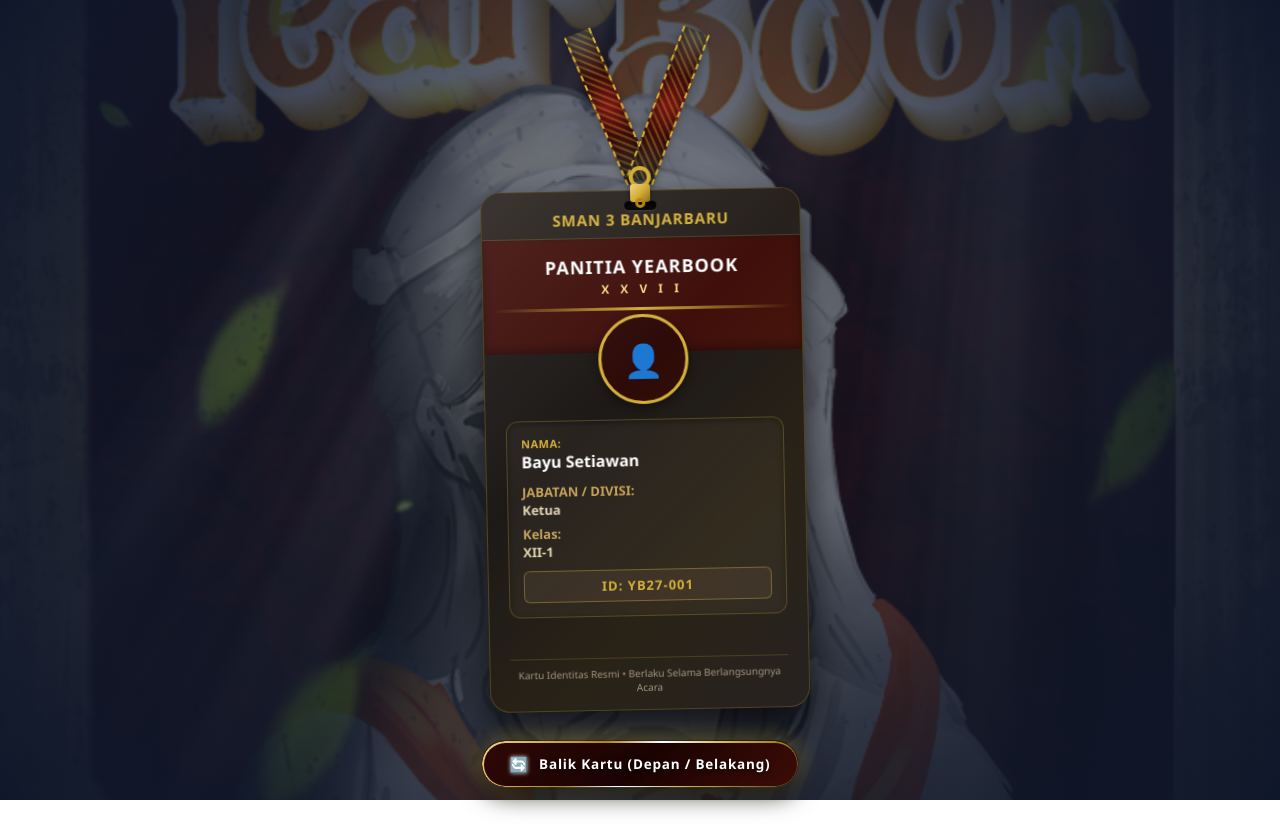
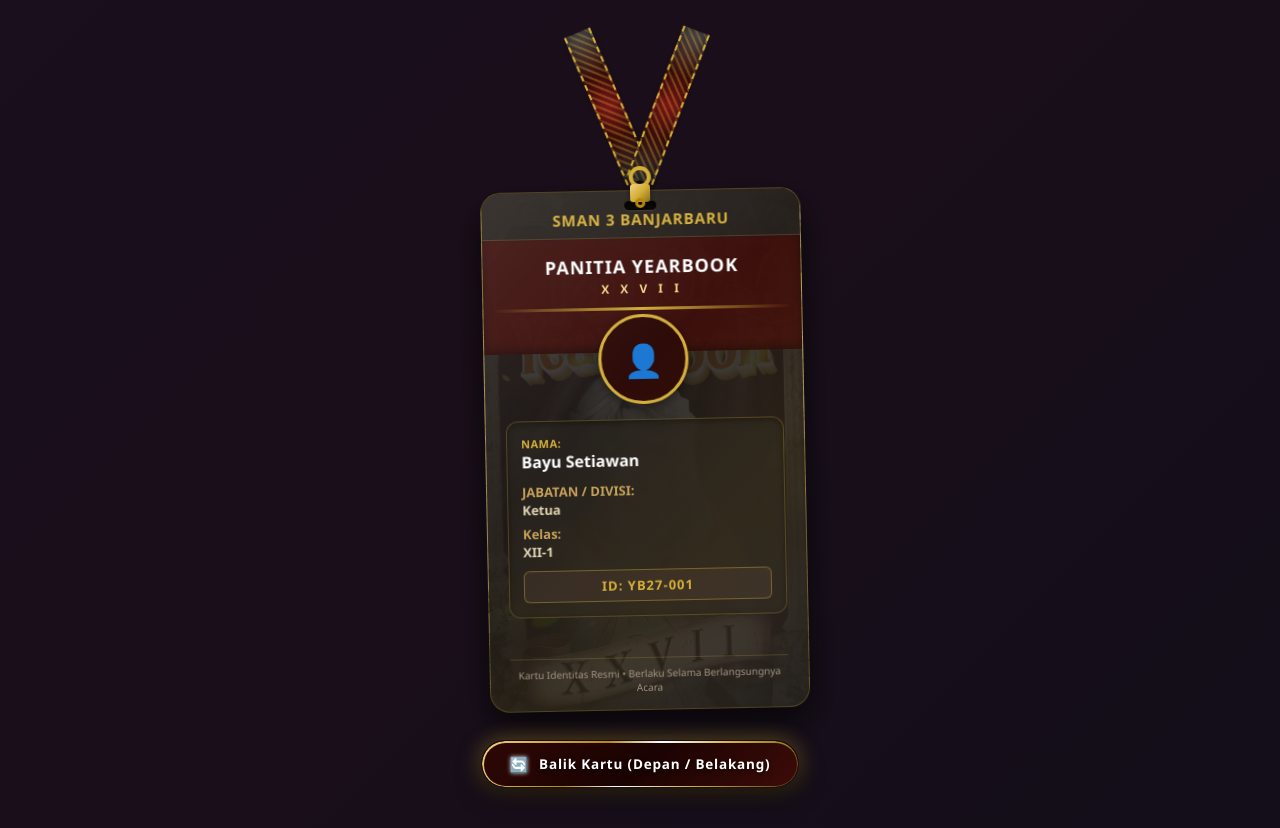
Before and after one commit to azibaminuddin39-arch/Panitiayearbook, a plain HTML site: page index.html in a window 1280 px wide. Drawn offline with Linux system fonts and the light colour scheme; a script that the page names is missing.

Commit message:
Update style.css

```diff
--- a/style.css
+++ b/style.css
@@ -7,6 +7,7 @@
   font-family: 'Segoe UI', Tahoma, Geneva, Verdana, sans-serif;
 }
 
+/* BACKGROUND UTAMA: GRADASI ANIMASI BERGERAK (MODERN CLASSIC SIMPLE) */
 body {
   color: #f8fafc;
   display: flex;
@@ -17,21 +18,15 @@ body {
   padding: 40px 20px;
   overflow-x: hidden;
   position: relative;
+  background: linear-gradient(-45deg, #0b0f19, #1a0e1a, #161224, #0d1520);
+  background-size: 400% 400%;
+  animation: gradientBG 15s ease infinite;
 }
 
-/* FIX BACKGROUND ANTI-ZOOM PADA MOBILE */
-body::before {
-  content: '';
-  position: fixed;
-  top: 0;
-  left: 0;
-  width: 100%;
-  height: 100%;
-  z-index: -1;
-  background:
-    radial-gradient(circle at center, rgba(15, 23, 42, 0.4) 0%, rgba(15, 23, 42, 0.88) 75%, #0f172a 100%),
-    url('tarot idcard.png') center/cover no-repeat;
-  pointer-events: none;
+@keyframes gradientBG {
+  0% { background-position: 0% 50%; }
+  50% { background-position: 100% 50%; }
+  100% { background-position: 0% 50%; }
 }
 
 /* 1. ANIMASI AYUNAN PENDULUM HALUS */
@@ -228,14 +223,21 @@ body::before {
   opacity: 1;
 }
 
-/* 5. SISI DEPAN (CLASSIC DARK ELEGANT) */
+/* 5. SISI DEPAN (CLASSIC DARK ELEGANT DENGAN GAMBAR LATAR HALUS) */
 .card-front {
   background-color: #1a1614;
+  /* Gambar latar belakang halus khusus di bagian kartu depan */
+  background-image:
+    linear-gradient(rgba(26, 22, 20, 0.88), rgba(26, 22, 20, 0.88)),
+    url('tarot idcard.png');
+  background-size: cover;
+  background-position: center;
+  background-repeat: no-repeat;
   border: 1px solid rgba(212, 175, 55, 0.3);
 }
 
 .header-top {
-  background-color: #241e1a;
+  background-color: rgba(36, 30, 26, 0.85);
   text-align: center;
   padding: 18px 0 8px 0;
   font-size: 13px;
@@ -246,7 +248,7 @@ body::before {
 }
 
 .header-banner {
-  background-color: #3d0c08;
+  background-color: rgba(61, 12, 8, 0.9);
   color: #ffffff;
   text-align: center;
   padding: 16px 10px 42px 10px;
@@ -306,11 +308,12 @@ body::before {
 }
 
 .info-box {
-  background-color: #25201c;
+  background-color: rgba(37, 32, 28, 0.85);
   border: 1px solid rgba(212, 175, 55, 0.25);
   border-radius: 12px;
   padding: 14px;
   box-shadow: inset 0 2px 6px rgba(0,0,0,0.4);
+  backdrop-filter: blur(2px);
 }
 
 .field-label {
@@ -346,7 +349,7 @@ body::before {
 }
 
 .id-tag {
-  background-color: #332a24;
+  background-color: rgba(51, 42, 36, 0.9);
   border: 1px solid rgba(212, 175, 55, 0.4);
   border-radius: 6px;
   padding: 6px;
@@ -483,7 +486,7 @@ body::before {
   margin-top: 10px;
 }
 
-/* 7. DEKORASI & EFEK TOMBOL BALIK KARTU (CLASSIC ELEGANT) */
+/* 7. DEKORASI & EFEK TOMBOL BALIK KARTU */
 @keyframes goldShimmerSweep {
   0% {
     transform: translateX(-150%) rotate(25deg);
@@ -511,8 +514,8 @@ body::before {
   border-radius: 30px;
   cursor: pointer;
   overflow: hidden;
-  outline: none !important; /* MENGHILANGKAN BORDER FOCUS OUTLINE */
-  -webkit-tap-highlight-color: transparent; /* MENGHILANGKAN HIGHLIGHT BIRU DI MOBILE */
+  outline: none !important;
+  -webkit-tap-highlight-color: transparent;
   animation: buttonPulseGlow 3.5s infinite ease-in-out;
   transition: all 0.4s cubic-bezier(0.25, 1, 0.5, 1);
   background-clip: padding-box;
@@ -524,7 +527,6 @@ body::before {
   font-family: 'Segoe UI', Tahoma, Geneva, Verdana, sans-serif;
 }
 
-/* MENGHILANGKAN GARIS OUTLINE BIRU SAAT DIKLIK ATAU DIFOKUSKAN */
 .btn-flip:focus,
 .btn-flip:focus-visible,
 .btn-flip:active {
@@ -532,7 +534,6 @@ body::before {
   box-shadow: 0 6px 20px rgba(0, 0, 0, 0.6), 0 0 12px rgba(212, 175, 55, 0.25);
 }
 
-/* Bingkai Emas Mengkilap */
 .btn-flip::before {
   content: '';
   position: absolute;
@@ -546,7 +547,6 @@ body::before {
   pointer-events: none;
 }
 
-/* Lapisan Kilatan Sinar */
 .btn-shimmer {
   position: absolute;
   top: -50%;
@@ -564,7 +564,6 @@ body::before {
   pointer-events: none;
 }
 
-/* Konten Isi Tombol */
 .btn-content {
   position: relative;
   z-index: 2;
@@ -592,7 +591,6 @@ body::before {
   font-family: 'Segoe UI', Tahoma, Geneva, Verdana, sans-serif;
 }
 
-/* Interaksi Hover & Active */
 .btn-flip:hover {
   transform: translateY(-4px) scale(1.03);
   background: linear-gradient(135deg, #420a06 0%, #290503 50%, #52100a 100%);
```
